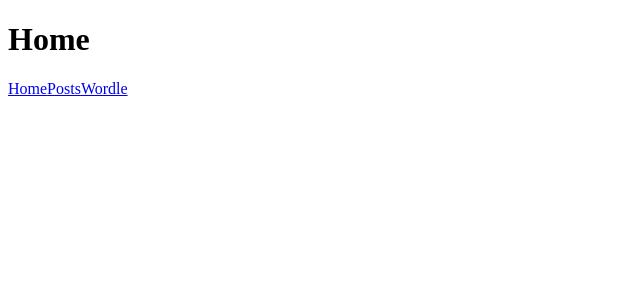
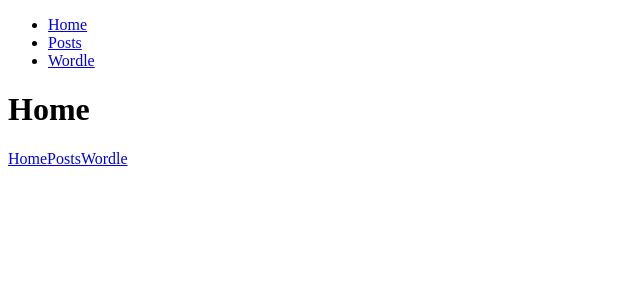
Before and after one commit to MateolCS/react-blog, a React (Create React App) app: page / in a window 1280 px wide. Shown: the top 300 px of the page, without its empty margins (0-640 px from the left). Built offline with nearby package versions, Linux system fonts and the light colour scheme.

Commit message:
Added styled components and started creating navbar

```diff
--- a/package.json
+++ b/package.json
@@ -11,6 +11,7 @@
     "react-icons": "^4.7.1",
     "react-router-dom": "^6.7.0",
     "react-scripts": "5.0.1",
+    "styled-components": "^5.3.6",
     "web-vitals": "^2.1.4"
   },
   "scripts": {
--- /dev/null
+++ b/src/components/MainNav.js
@@ -0,0 +1,26 @@
+import React from "react";
+import styled from "styled-components";
+import { Link } from "react-router-dom";
+const MainNav = () => {
+  return (
+    <Nav>
+      <NavList>
+        <li>
+          <Link to="/">Home</Link>
+        </li>
+        <li>
+          <Link to="/posts">Posts</Link>
+        </li>
+        <li>
+          <Link to="/wordle">Wordle</Link>
+        </li>
+      </NavList>
+    </Nav>
+  );
+};
+
+export default MainNav;
+
+const Nav = styled.nav``;
+
+const NavList = styled.ul``;
--- a/src/pages/Home.js
+++ b/src/pages/Home.js
@@ -1,9 +1,10 @@
 import React from "react";
 import { Link } from "react-router-dom";
-
+import MainNav from "../components/MainNav";
 const Home = () => {
   return (
     <div>
+      <MainNav />
       <h1>Home</h1>
       <Link to="/">Home</Link>
       <Link to="/posts">Posts</Link>
```
Also changed, not shown: 1 other file (tests, documents, lock files or other folders).
